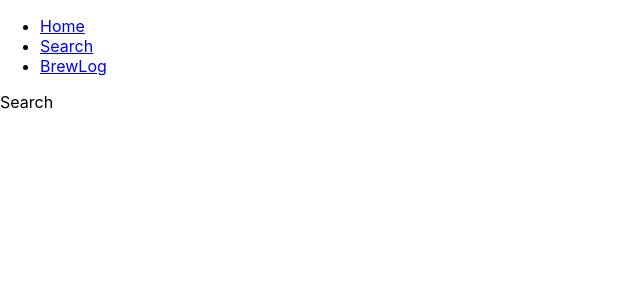
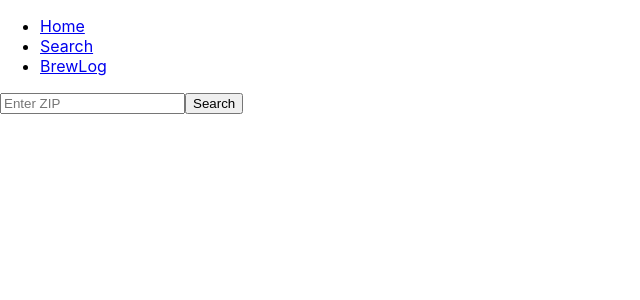
Before and after one commit to baut-jc/hop-head, a React (Create React App) app: page /search in a window 1280 px wide. Shown: the top 300 px of the page, without its empty margins (0-640 px from the left). Built offline with nearby package versions, Linux system fonts and the light colour scheme.

Commit message:
Add form to Search component

```diff
--- a/src/displays/Search.js
+++ b/src/displays/Search.js
@@ -1,7 +1,16 @@
 import React from 'react'
+import { Link } from 'react-router-dom'
+import { Form } from 'react-router-dom'
 
 export const Search = () => {
   return (
-    <div>Search</div>
+    <div>
+      <form>
+        <input type='text' placeholder='Enter ZIP'/>
+        <Link to='/home'>
+          <button>Search</button>
+        </Link>
+      </form>
+    </div>
   )
 }
```
